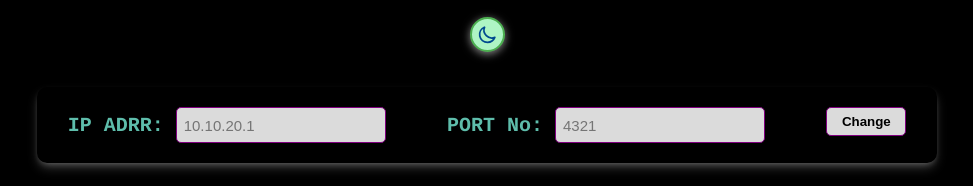
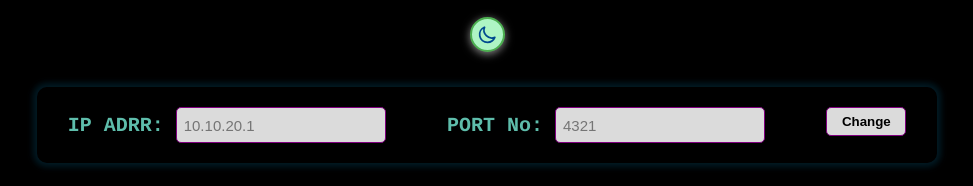
Before and after one commit to j0hnnygreen/johnnygreen, a plain HTML site: page resources/reverseshells.html in a window 1280 px wide. Both pictures are taken after a click on the button 640 px from the left and 175 px from the top of the page. Shown: the part 141-327 px from the top of the page, without its empty margins (153-1126 px from the left). Drawn offline with Linux system fonts and the light colour scheme.

Commit message:
Update styles.css

```diff
--- a/css/styles.css
+++ b/css/styles.css
@@ -253,7 +253,7 @@ a {
 
 .dark #input-form {
     border-radius: 10px;
-    box-shadow: rgba(235, 235, 235, 0.25) 0px 6px 12px -2px, rgba(255, 255, 255, 0.3) 0px 3px 7px -3px;
+    box-shadow: rgba(16, 114, 153, 0.05) 0px 0px 7px 4px, rgba(16, 114, 153, 0.2) 0px 0px 7px 4px;
 }
 
 .in-form-field {
```
